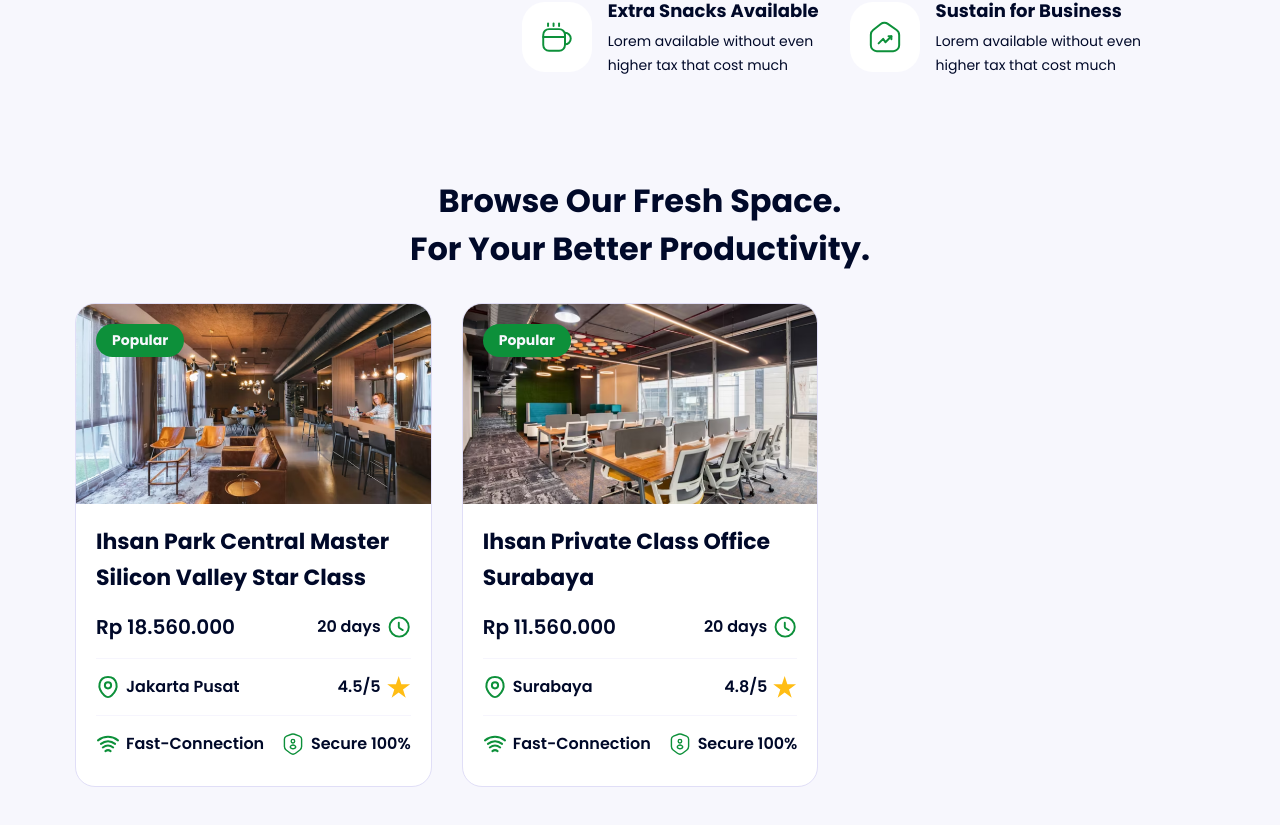
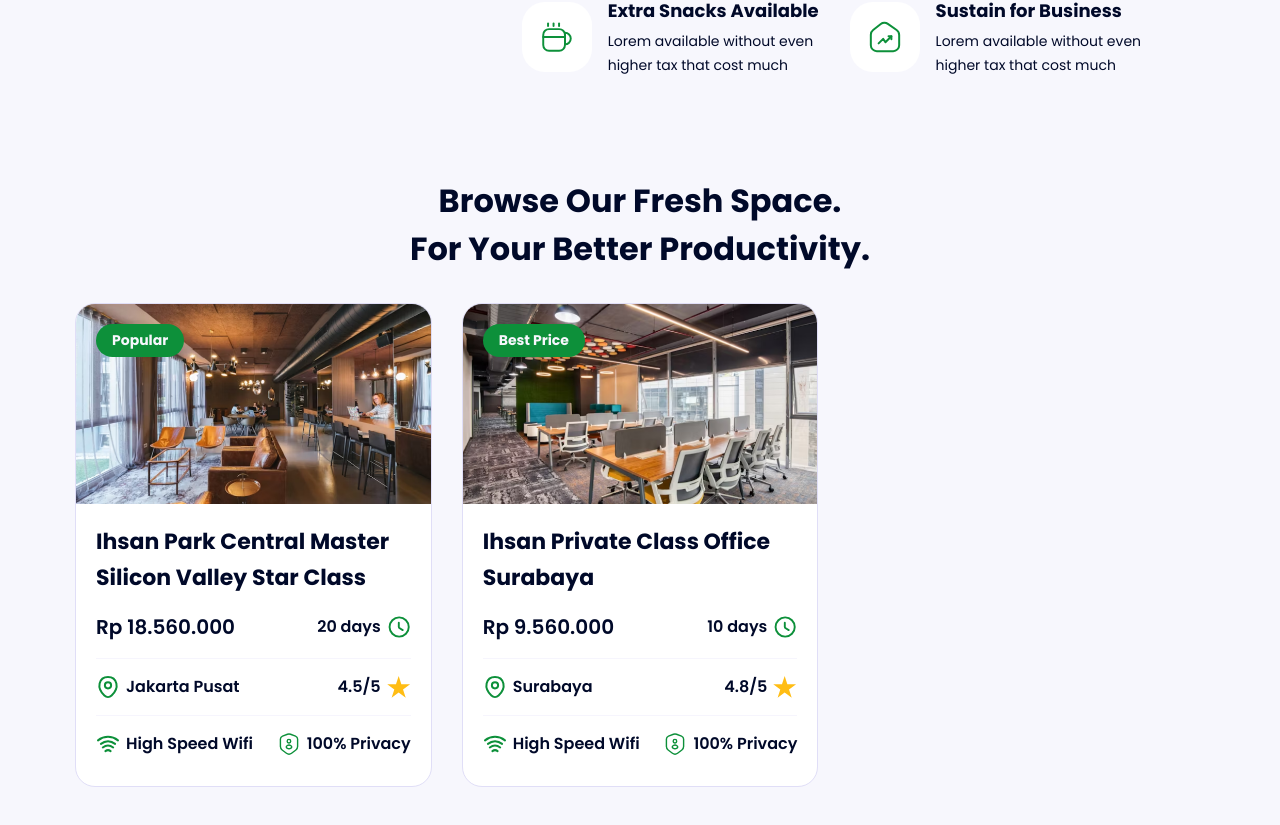
Before and after one commit to ihsandroidgogo/Belajar-Next-JS-Dasar-Satu, a Next.js app: page / in a window 1280 px wide. Shown: the part 1927-2752 px from the top of the page. Built offline with nearby package versions, Linux system fonts and the light colour scheme.

Commit message:
Update Minor

```diff
--- a/features/offices/components/OfficeSpaceCard.tsx
+++ b/features/offices/components/OfficeSpaceCard.tsx
@@ -7,9 +7,15 @@ export default function OfficeSpaceCard({ officeSpace }: { officeSpace: OfficeSp
     <Link href={`/office/${officeSpace.slug}`} className="card">
       <div className="flex flex-col rounded-[20px] border border-[#E0DEF7] bg-white overflow-hidden">
         <div className="thumbnail-container relative w-full h-[200px]">
-          <p className="absolute top-5 left-5 z-10 w-fit rounded-full p-[6px_16px] bg-[#0D903A] font-bold text-sm leading-[21px] text-[#F7F7FD]">
-            Popular
-          </p>
+          {officeSpace.tags.map((tag, index) => (
+            <p
+              key={`${tag}-${index}`}
+              className="absolute top-5 left-5 z-10 w-fit rounded-full p-[6px_16px] bg-[#0D903A] font-bold text-sm leading-[21px] text-[#F7F7FD]"
+            >
+              {tag}
+            </p>
+          ))}
+
           <Image
             src={officeSpace.image[0]}
             alt={officeSpace.title}
@@ -46,11 +52,11 @@ export default function OfficeSpaceCard({ officeSpace }: { officeSpace: OfficeSp
           <div className="flex items-center justify-between">
             <div className="flex items-center justify-end gap-[6px]">
               <Image src="/assets/images/icons/wifi.svg" className="w-6 h-6" alt="icon" width={24} height={24} />
-              <p className="font-semibold">Fast-Connection</p>
+              <p className="font-semibold">High Speed Wifi</p>
             </div>
             <div className="flex items-center justify-end gap-[6px]">
               <Image src="/assets/images/icons/security-user.svg" className="w-6 h-6" alt="icon" width={24} height={24} />
-              <p className="font-semibold">Secure 100%</p>
+              <p className="font-semibold">100% Privacy</p>
             </div>
           </div>
         </div>
--- a/features/offices/data/officeSpaces.mock.ts
+++ b/features/offices/data/officeSpaces.mock.ts
@@ -16,7 +16,7 @@ export const officeSpaces: OfficeSpace[] = [
       "/assets/images/thumbnails/thumbnail-details-2.png",
       "/assets/images/thumbnails/thumbnail-details-3.png",
     ],
-    tags: ["Private Office", "Meeting Room", "Coworking Space"],
+    tags: ["Popular"],
     features: [
       "Privacy",
       "Global Event",
@@ -45,8 +45,8 @@ export const officeSpaces: OfficeSpace[] = [
     id: 2,
     title: "Ihsan Private Class Office Surabaya",
     slug: "ihsan-private-class-office-surabaya",
-    price: 11560000,
-    duration: "20 days",
+    price: 9560000,
+    duration: "10 days",
     location: "Surabaya",
     rating: 4.8,
     address:
@@ -56,7 +56,7 @@ export const officeSpaces: OfficeSpace[] = [
       "/assets/images/thumbnails/thumbnail-details-2.png",
       "/assets/images/thumbnails/thumbnail-details-3.png",
     ],
-    tags: ["Private Office", "Meeting Room", "Coworking Space"],
+    tags: ["Best Price"],
     features: [
       "Privacy",
       "Global Event",
```
